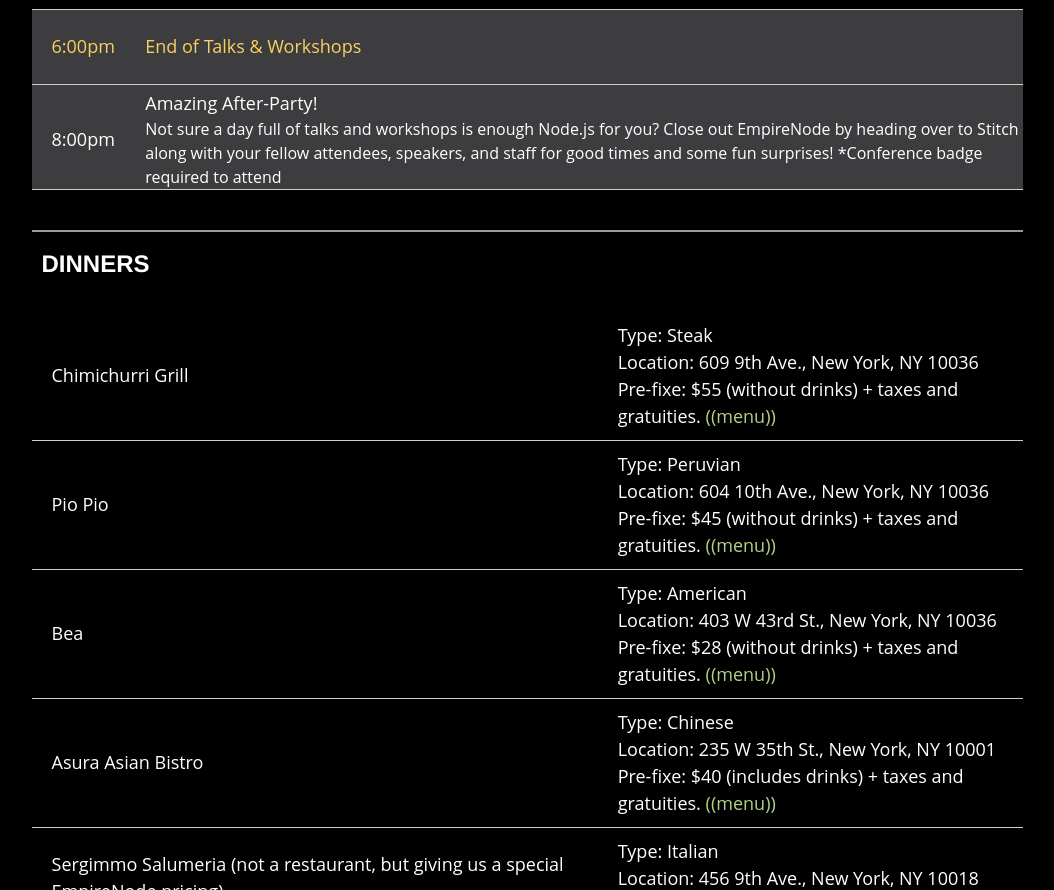
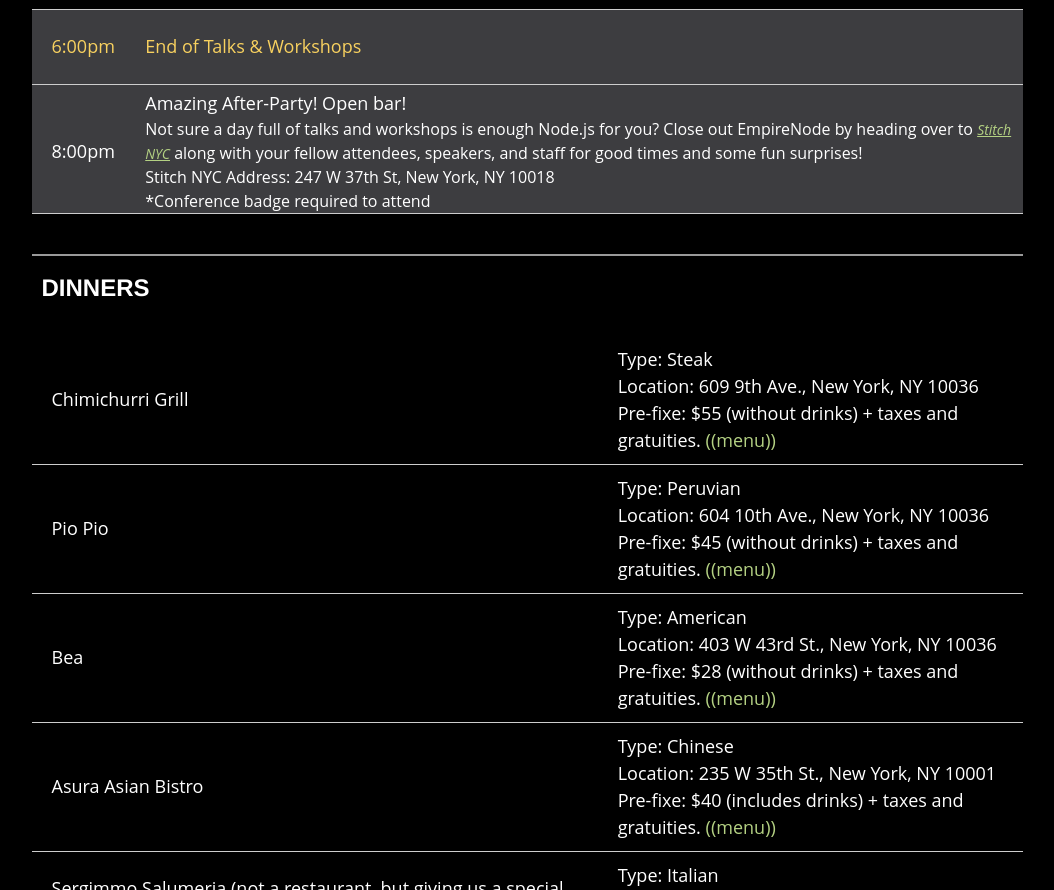
Before and after one commit to EmpireJS/2014.empirenode.org, a website: page public/index.html in a window 1280 px wide. Shown: the part 5531-6421 px from the top of the page, without its empty margins (118-1172 px from the left). Drawn offline with Linux system fonts and the light colour scheme; some packages are replaced by stand-ins of ours.

Commit message:
updating afterparty

```diff
--- a/package.json
+++ b/package.json
@@ -1,7 +1,7 @@
 {
   "name": "empirenode-2014",
   "description": "Homepage for 2014.empirenode.org",
-  "version": "2.11.1",
+  "version": "2.11.1-3",
   "repository": {
     "type": "git",
     "url": "http://github.com/empirejs/2014.empirenode.org.git"
--- a/public/index.html
+++ b/public/index.html
@@ -401,8 +401,10 @@
             <tr class="break party">
               <td>8:00pm</td>
               <td>
-                <h4>Amazing After-Party!</h4>
-                <p>Not sure a day full of talks and workshops is enough Node.js for you? Close out EmpireNode by heading over to Stitch along with your fellow attendees, speakers, and staff for good times and some fun surprises! *Conference badge required to attend</p>
+                <h4>Amazing After-Party! Open bar!</h4>
+                <p>Not sure a day full of talks and workshops is enough Node.js for you? Close out EmpireNode by heading over to <a href="stitchnyc.com">Stitch NYC</a> along with your fellow attendees, speakers, and staff for good times and some fun surprises! </p>
+                <p>Stitch NYC Address: 247 W 37th St, New York, NY 10018</p>
+                <p>*Conference badge required to attend</p>
               </td>
             </tr>
           </tbody>
```
